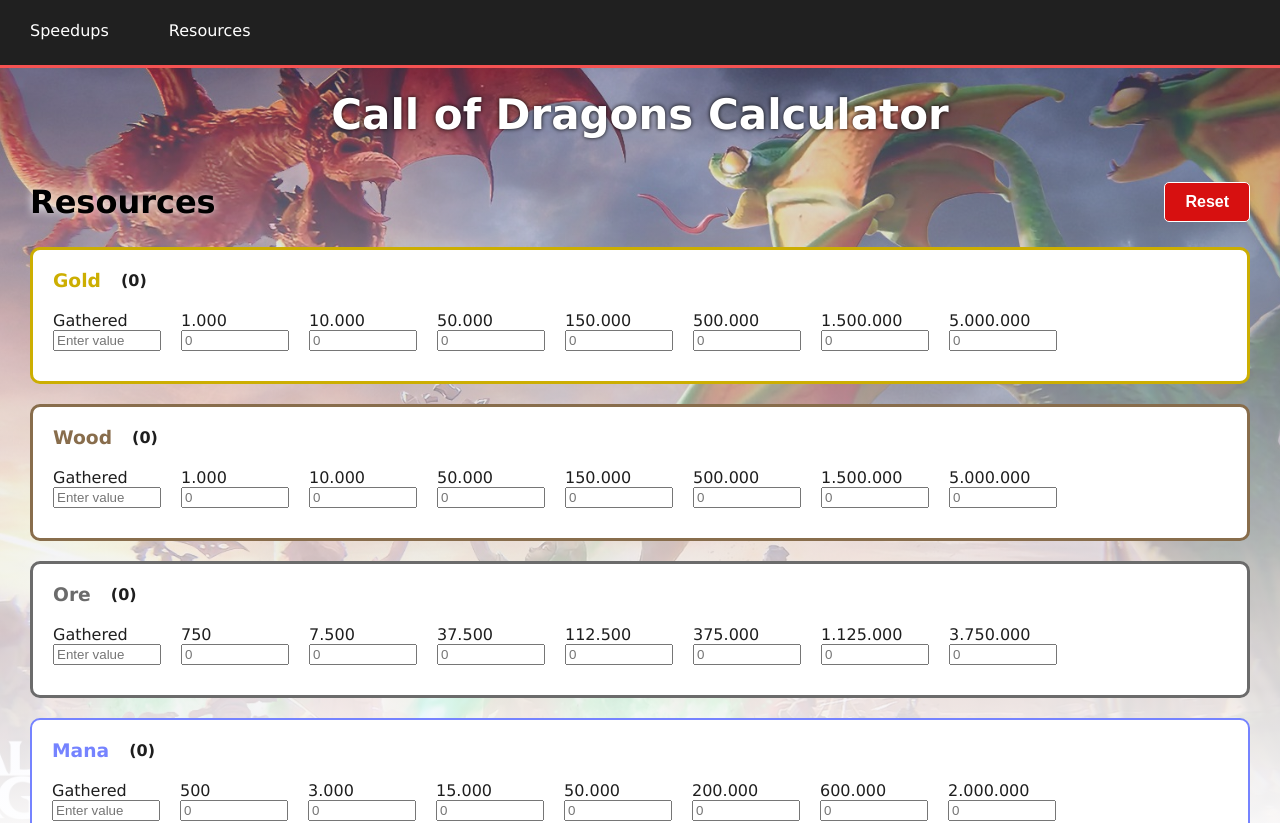
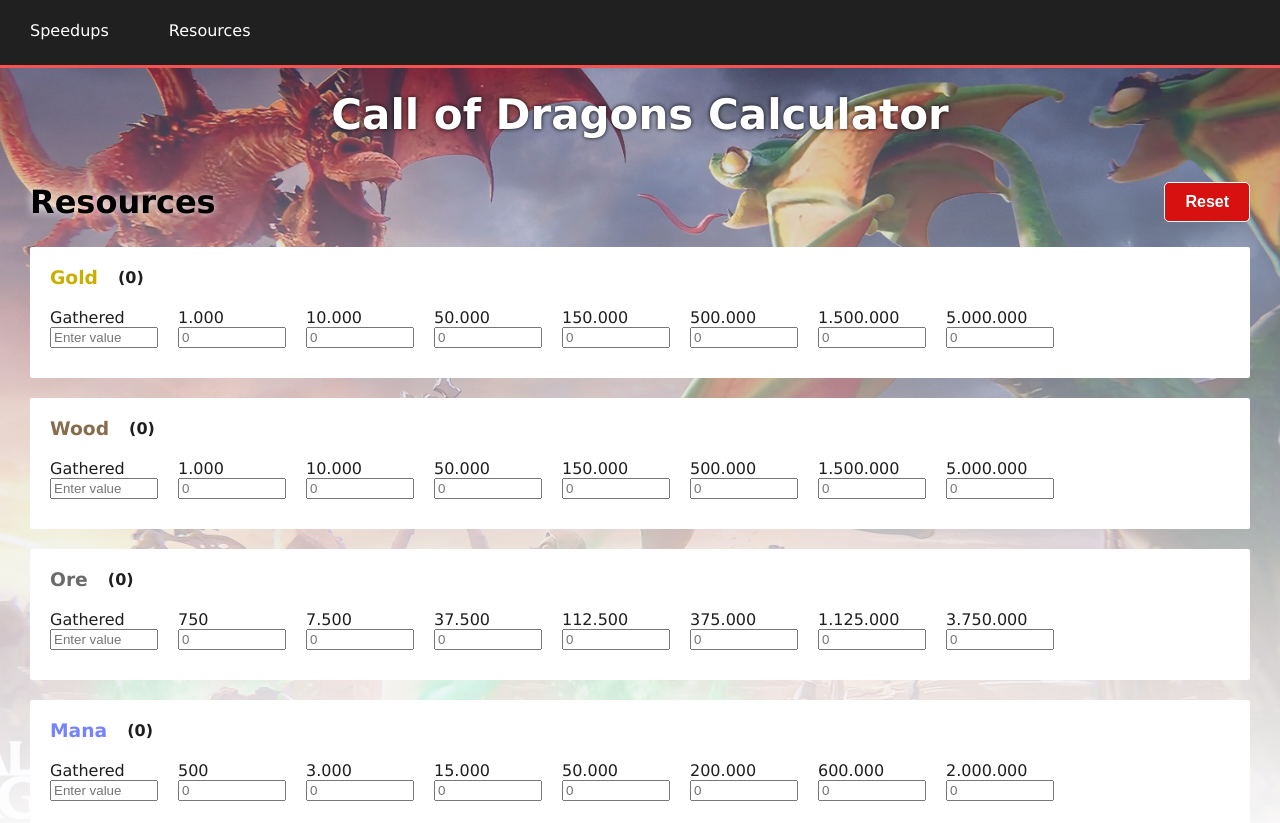
Before and after one commit to remuscordea/codcalc, a React (Create React App) app: page /resources in a window 1280 px wide. Shown: the top 823 px of the page. Built offline with nearby package versions, Linux system fonts and the light colour scheme.

Commit message:
small refactor and some UI changes

```diff
--- a/src/App.css
+++ b/src/App.css
@@ -88,7 +88,21 @@
   height: 70px;
 }
 
-.articleHeader {
+.container {
+  display: flex;
+  flex-wrap: wrap;
+  justify-content: space-between;
+}
+
+.sectionContainer {
+  padding: 20px;
+  width: 100%;
+  margin: 10px 0;
+  border-radius: 2px;
+  background-color: #fff;
+}
+
+.sectionHeader {
   display: flex;
   justify-content: flex-start;
   align-items: center;
@@ -96,13 +110,20 @@
   flex-wrap: wrap;
 }
 
-.articleHeader h3 {
+.sectionHeader h3 {
   padding: 0;
   margin: 0 20px 0 0;
 }
 
 .sectionTotal {
   font-weight: bold;
+}
+
+.sectionCard {
+  display: flex;
+  flex-wrap: wrap;
+  gap: 20px;
+  margin-top: 20px;
 }
 
 .summaryContainer {
@@ -129,8 +150,19 @@
   cursor: pointer;
 }
 
+/* Media query for tablets */
+@media screen and (min-width: 768px) {
+  .container {
+    justify-content: space-around;
+  }
+}
+
 /* Media query for larger screens */
 @media screen and (min-width: 1024px) {
+  .container {
+    justify-content: space-between;
+  }
+
     h1 {
       font-size: 42px;
     }
--- a/src/Resources.css
+++ b/src/Resources.css
@@ -1,65 +1,15 @@
-.rssContainer {
-    display: flex;
-    flex-wrap: wrap;
-    justify-content: space-between;
-}
-
-.rssArticle {
-    padding: 20px;
-    width: 100%;
-    margin: 10px 0;
-    border-radius: 10px;
-    background-color: #fff;
-}
-
-.rssArticle.gold h3 {
+.sectionContainer.gold h3 {
     color: rgb(204, 174, 1);
 }
 
-.rssArticle.gold {
-    border: 3px solid rgb(204, 174, 1);
-}
-
-.rssArticle.wood h3 {
+.sectionContainer.wood h3 {
     color: rgb(136, 109, 76);
 }
 
-.rssArticle.wood {
-    border: 3px solid rgb(136, 109, 76);
-}
-
-.rssArticle.ore h3 {
+.sectionContainer.ore h3 {
     color: rgb(107, 107, 107);
 }
 
-.rssArticle.ore {
-    border: 3px solid rgb(107, 107, 107);
-}
-
-.rssArticle.mana h3 {
+.sectionContainer.mana h3 {
     color: rgb(117, 131, 255);
 }
-
-.rssArticle.mana {
-    border: 2px solid rgb(117, 131, 255);
-}
-
-.rssSection {
-    display: flex;
-    flex-wrap: wrap;
-    gap: 20px;
-}
-
-/* Media query for tablets */
-@media screen and (min-width: 768px) {
-    .speedupsContainer {
-        justify-content: space-around;
-    }
-}
-
-/* Media query for larger screens */
-@media screen and (min-width: 1024px) {
-    .speedupsContainer {
-        justify-content: space-between;
-    }
-}
--- a/src/Resources.js
+++ b/src/Resources.js
@@ -122,13 +122,13 @@
         </button>
       </header>
 
-      <div className="rssContainer">
-        <article className={classnames("rssArticle", "gold")}>
-          <div className="articleHeader">
+      <div className="container">
+        <section className={classnames("sectionContainer", "gold")}>
+          <div className="sectionHeader">
             <h3>Gold</h3>
             <span className={"sectionTotal"}>({totalGold})</span>
           </div>
-          <section className="rssSection">
+          <div className="sectionCard">
             <InputField
               label="Gathered"
               name="open"
@@ -178,16 +178,16 @@
               value={gold.m5}
               onChange={(e) => handleResources(e, type.gold)}
             />
-          </section>
-        </article>
+          </div>
+        </section>
 
-        <article className={classnames("rssArticle", "wood")}>
-          <div className="articleHeader">
+        <section className={classnames("sectionContainer", "wood")}>
+          <div className="sectionHeader">
             <h3>Wood</h3>
             <span className={"sectionTotal"}>({totalWood})</span>
           </div>
 
-          <section className="rssSection">
+          <div className="sectionCard">
             <InputField
               label="Gathered"
               name="open"
@@ -237,15 +237,15 @@
               value={wood.m5}
               onChange={(e) => handleResources(e, type.wood)}
             />
-          </section>
-        </article>
+          </div>
+        </section>
 
-        <article className={classnames("rssArticle", "ore")}>
-          <div className="articleHeader">
+        <section className={classnames("sectionContainer", "ore")}>
+          <div className="sectionHeader">
             <h3>Ore</h3>
             <span className={"sectionTotal"}>({totalOre})</span>
           </div>
-          <section className="rssSection">
+          <div className="sectionCard">
             <InputField
               label="Gathered"
               name="open"
@@ -295,15 +295,15 @@
               value={ore.m5}
               onChange={(e) => handleResources(e, type.ore)}
             />
-          </section>
-        </article>
+          </div>
+        </section>
 
-        <article className={classnames("rssArticle", "mana")}>
-          <div className="articleHeader">
+        <section className={classnames("sectionContainer", "mana")}>
+          <div className="sectionHeader">
             <h3>Mana</h3>
             <span className={"sectionTotal"}>({totalMana})</span>
           </div>
-          <section className="rssSection">
+          <div className="sectionCard">
             <InputField
               label="Gathered"
               name="open"
@@ -353,8 +353,8 @@
               value={mana.m5}
               onChange={(e) => handleResources(e, type.mana)}
             />
-          </section>
-        </article>
+          </div>
+        </section>
       </div>
       <div className="summaryContainer">
         <div className="totals">
--- a/src/Speedups.css
+++ b/src/Speedups.css
@@ -1,66 +1,15 @@
-.speedupsContainer {
-    display: flex;
-    flex-wrap: wrap;
-    justify-content: space-between;
-}
-
-.speedupsArticle {
-    padding: 20px;
-    width: 100%;
-    margin: 10px 0;
-    border-radius: 10px;
-    background-color: #fff;
-}
-
-.speedupsArticle.building {
-    border: 3px solid #58ad58;
-}
-
-.speedupsArticle.building h3 {
+.sectionContainer.building h3 {
     color: #3a833a;
 }
 
-.speedupsArticle.training {
-    border: 3px solid #ed4c4c
-}
-
-.speedupsArticle.training h3 {
+.sectionContainer.training h3 {
     color: #ff3f3f
 }
 
-.speedupsArticle.research {
-    border: 3px solid #0086d7;
-}
-
-.speedupsArticle.research h3 {
+.sectionContainer.research h3 {
     color: #0086d7;
 }
 
-.speedupsArticle.universal {
-    border: 3px solid #8f8f8f;
-}
-
-.speedupsArticle.universal h3 {
+.sectionContainer.universal h3 {
     color: #737272
 }
-
-.speedupsSection {
-    display: flex;
-    flex-wrap: wrap;
-    gap: 20px;
-    margin-top: 20px;
-}
-
-/* Media query for tablets */
-@media screen and (min-width: 768px) {
-    .speedupsContainer {
-        justify-content: space-around;
-    }
-}
-
-/* Media query for larger screens */
-@media screen and (min-width: 1024px) {
-    .speedupsContainer {
-        justify-content: space-between;
-    }
-}
--- a/src/Speedups.js
+++ b/src/Speedups.js
@@ -128,15 +128,15 @@
         </button>
       </header>
 
-      <div className="speedupsContainer">
-        <article className={classnames("speedupsArticle", "building")}>
-          <div className="articleHeader">
+      <div className="container">
+        <section className={classnames("sectionContainer", "building")}>
+          <div className="sectionHeader">
             <h3>Building</h3>
             <span className={"sectionTotal"}>
               {`(${buildingTimeObject.days} days, ${buildingTimeObject.hours} hours and ${buildingTimeObject.minutes} minutes)`}
             </span>
           </div>
-          <section className="speedupsSection">
+          <div className="sectionCard">
             <InputField
               label="1 minute"
               name="minutes1"
@@ -215,16 +215,16 @@
               value={building.days30}
               onChange={(e) => handleSpeedups(e, type.building)}
             />
-          </section>
-        </article>
-        <article className={classnames("speedupsArticle", "training")}>
-          <div className="articleHeader">
+          </div>
+        </section>
+        <section className={classnames("sectionContainer", "training")}>
+          <div className="sectionHeader">
             <h3>Training</h3>
             <span className={"sectionTotal"}>
               {`(${trainingTimeObject.days} days, ${trainingTimeObject.hours} hours and ${trainingTimeObject.minutes} minutes)`}
             </span>
           </div>
-          <section className="speedupsSection">
+          <div className="sectionCard">
             <InputField
               label="1 minute"
               name="minutes1"
@@ -303,16 +303,16 @@
               value={training.days30}
               onChange={(e) => handleSpeedups(e, type.training)}
             />
-          </section>
-        </article>
-        <article className={classnames("speedupsArticle", "research")}>
-          <div className="articleHeader">
+          </div>
+        </section>
+        <section className={classnames("sectionContainer", "research")}>
+          <div className="sectionHeader">
             <h3>Research</h3>
             <span className={"sectionTotal"}>
               {`(${researchTimeObject.days} days, ${researchTimeObject.hours} hours and ${researchTimeObject.minutes} minutes )`}
             </span>
           </div>
-          <section className="speedupsSection">
+          <div className="sectionCard">
             <InputField
               label="1 minute"
               name="minutes1"
@@ -391,16 +391,16 @@
               value={research.days30}
               onChange={(e) => handleSpeedups(e, type.research)}
             />
-          </section>
-        </article>
-        <article className={classnames("speedupsArticle", "universal")}>
-          <div className="articleHeader">
+          </div>
+        </section>
+        <section className={classnames("sectionContainer", "universal")}>
+          <div className="sectionHeader">
             <h3>Universals</h3>
             <span className={"sectionTotal"}>
               {`(${universalTimeObject.days} days, ${universalTimeObject.hours} hours and ${universalTimeObject.minutes} minutes)`}
             </span>
           </div>
-          <section className="speedupsSection">
+          <div className="sectionCard">
             <InputField
               label="1 minute"
               name="minutes1"
@@ -479,8 +479,8 @@
               value={universal.days30}
               onChange={(e) => handleSpeedups(e, type.universal)}
             />
-          </section>
-        </article>
+          </div>
+        </section>
       </div>
       <div className="summaryContainer">
         <div className="totals">
```
Lines whose indentation alone changed are shown as unchanged.
